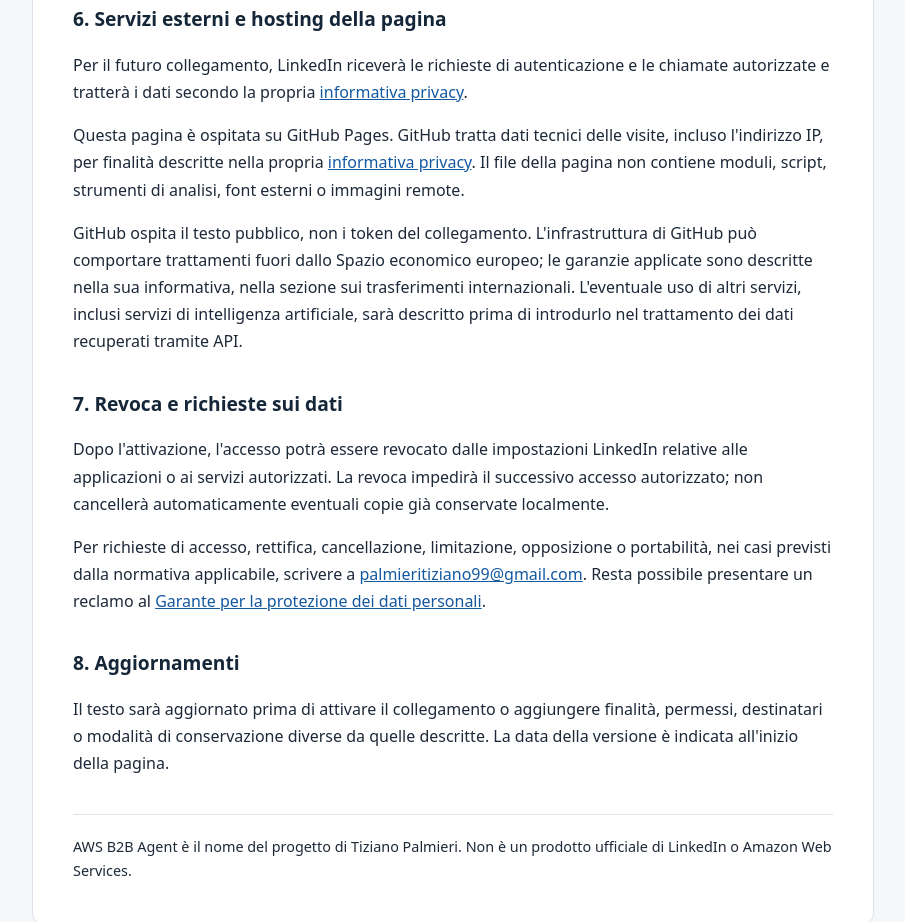
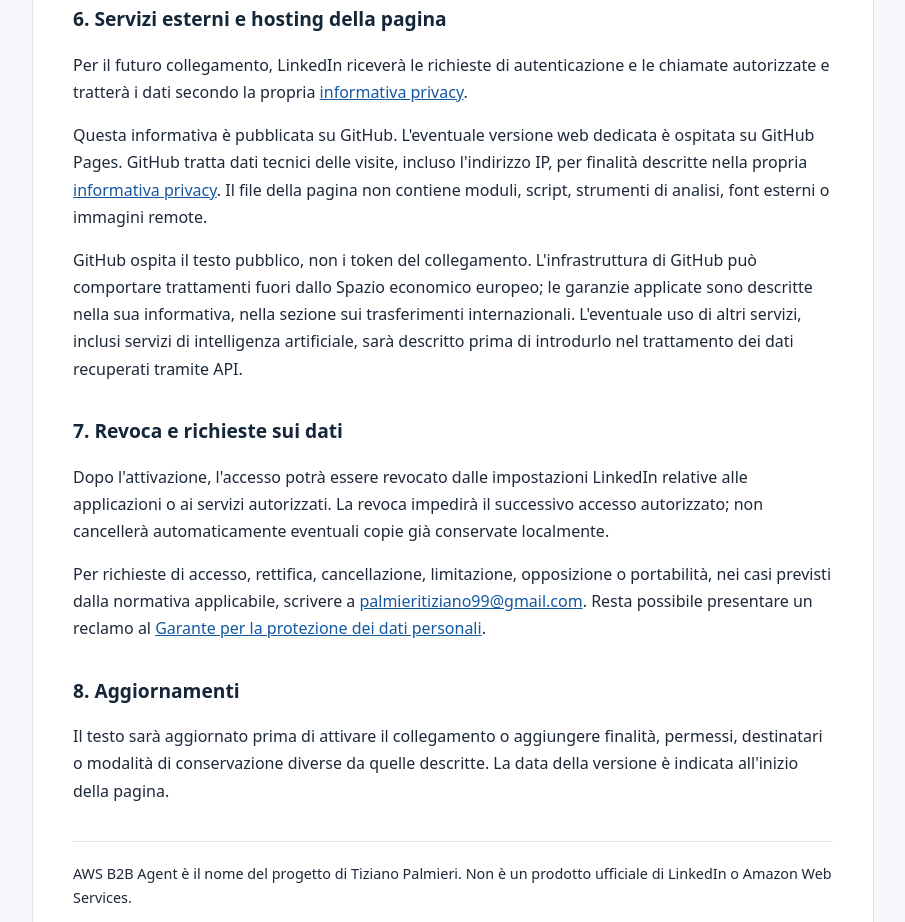
Before and after one commit to TizianoPalmieri99/aws-b2b-agent-privacy, a plain HTML site: page index.html in a window 1280 px wide. Shown: the part 1780-2702 px from the top of the page, without its empty margins (187-1092 px from the left). Drawn offline with Linux system fonts and the light colour scheme.

Commit message:
Publish readable privacy notice in Markdown

```diff
--- a/index.html
+++ b/index.html
@@ -83,7 +83,8 @@
   <p>Per il futuro collegamento, LinkedIn riceverà le richieste di autenticazione
     e le chiamate autorizzate e tratterà i dati secondo la propria
     <a href="https://www.linkedin.com/legal/privacy-policy">informativa privacy</a>.</p>
-  <p>Questa pagina è ospitata su GitHub Pages.
+  <p>Questa informativa è pubblicata su GitHub. L'eventuale versione web
+    dedicata è ospitata su GitHub Pages.
     GitHub tratta dati tecnici delle visite, incluso l'indirizzo IP, per finalità
     descritte nella propria
     <a href="https://docs.github.com/en/site-policy/privacy-policies/github-general-privacy-statement">informativa privacy</a>.
```
Also changed, not shown: 2 other files.
